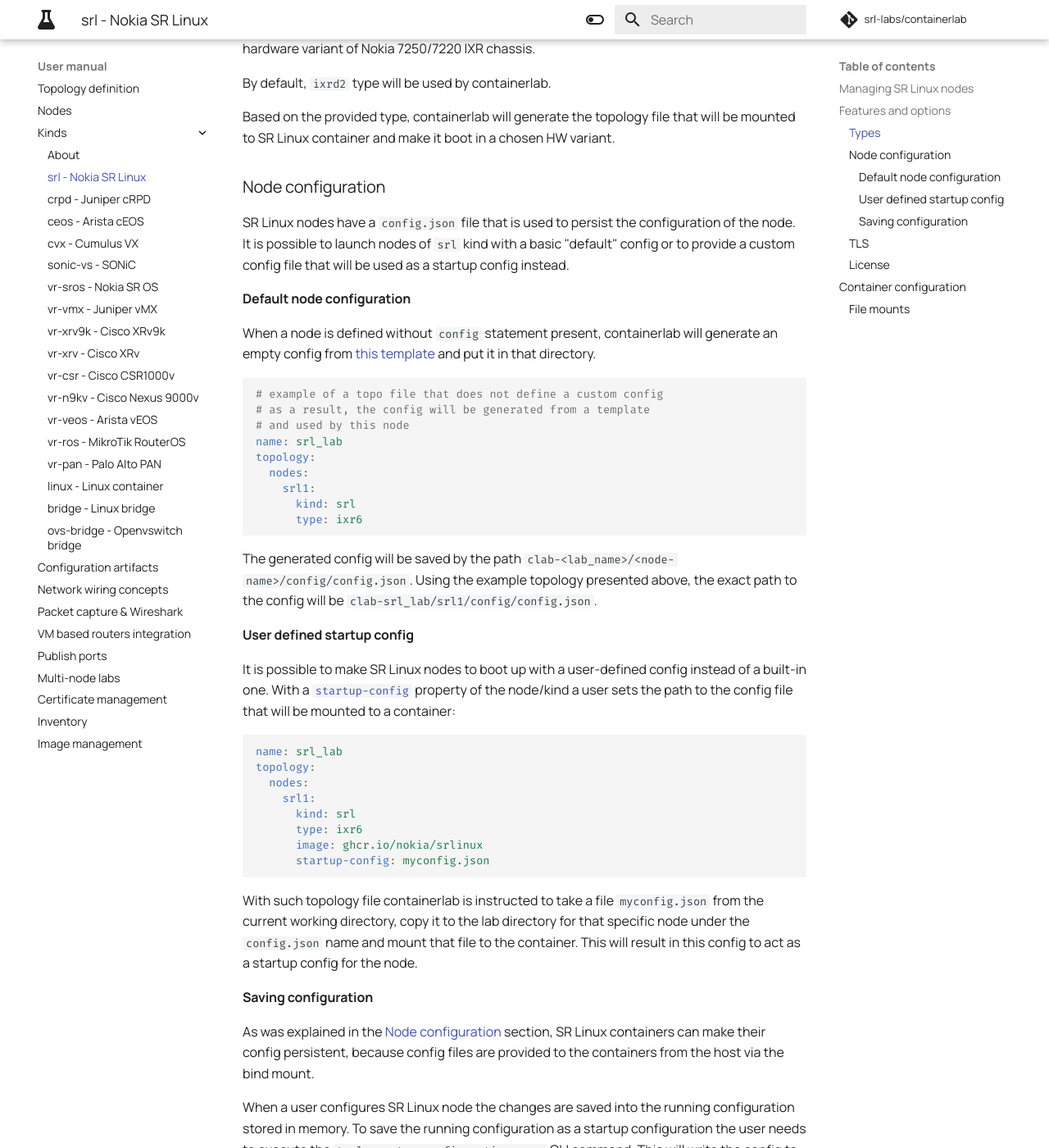
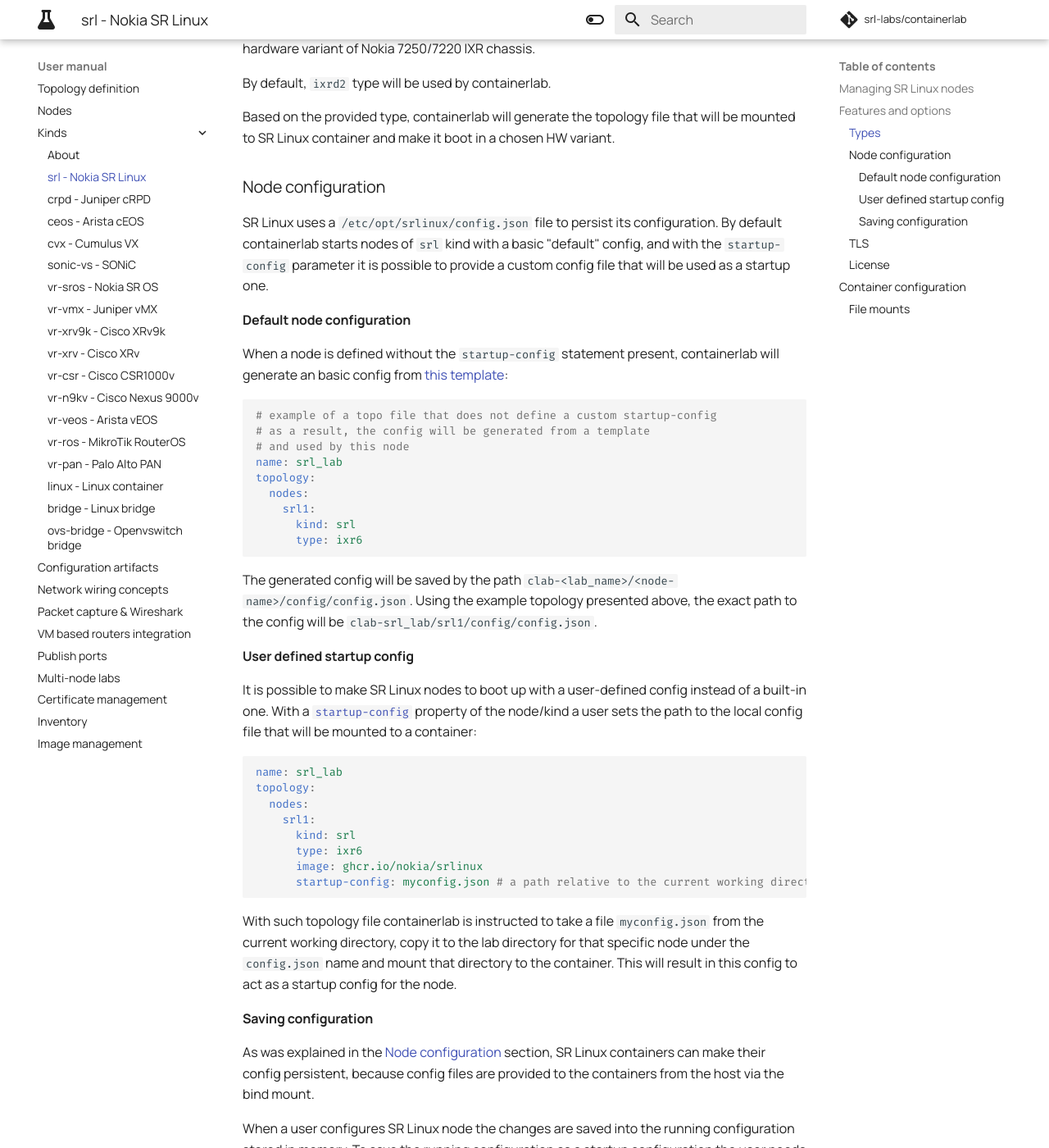
Before and after one commit to srl-labs/containerlab, an MkDocs documentation site: the page built from docs/manual/kinds/srl.md, in a window 1280 px wide and 1400 px high, scrolled down 853 px. Shown: the whole window at 82% size. Built offline with MkDocs 1.6.1 and Material for MkDocs 9.7.7, drawn with Linux system fonts in a browser that asks for light colours; emoji names are drawn with the system emoji font; comment, search, counter and statistics services are not loaded; some of the changed text lies outside the part shown.

Commit message:
bring back srl config dir mount
due to srlinux making mv config.tmp config.json and this breaks if the config.json is the mount point

````diff
--- a/docs/manual/kinds/srl.md
+++ b/docs/manual/kinds/srl.md
@@ -42,12 +42,12 @@ By default, `ixrd2` type will be used by containerlab.
 
 Based on the provided type, containerlab will generate the topology file that will be mounted to SR Linux container and make it boot in a chosen HW variant.
 ### Node configuration
-SR Linux nodes have a `config.json` file that is used to persist the configuration of the node. It is possible to launch nodes of `srl` kind with a basic "default" config or to provide a custom config file that will be used as a startup config instead.
+SR Linux uses a `/etc/opt/srlinux/config.json` file to persist its configuration. By default containerlab starts nodes of `srl` kind with a basic "default" config, and with the `startup-config` parameter it is possible to provide a custom config file that will be used as a startup one.
 #### Default node configuration
-When a node is defined without `config` statement present, containerlab will generate an empty config from [this template](https://github.com/srl-labs/containerlab/blob/master/nodes/srl/srl.cfg) and put it in that directory.
+When a node is defined without the `startup-config` statement present, containerlab will generate an basic config from [this template](https://github.com/srl-labs/containerlab/blob/master/nodes/srl/srl.cfg):
 
 ```yaml
-# example of a topo file that does not define a custom config
+# example of a topo file that does not define a custom startup-config
 # as a result, the config will be generated from a template
 # and used by this node
 name: srl_lab
@@ -61,7 +61,7 @@ topology:
 The generated config will be saved by the path `clab-<lab_name>/<node-name>/config/config.json`. Using the example topology presented above, the exact path to the config will be `clab-srl_lab/srl1/config/config.json`.
 
 #### User defined startup config
-It is possible to make SR Linux nodes to boot up with a user-defined config instead of a built-in one. With a [`startup-config`](../nodes.md#startup-config) property of the node/kind a user sets the path to the config file that will be mounted to a container:
+It is possible to make SR Linux nodes to boot up with a user-defined config instead of a built-in one. With a [`startup-config`](../nodes.md#startup-config) property of the node/kind a user sets the path to the local config file that will be mounted to a container:
 
 ```yaml
 name: srl_lab
@@ -71,17 +71,17 @@ topology:
       kind: srl
       type: ixr6
       image: ghcr.io/nokia/srlinux
-      startup-config: myconfig.json
+      startup-config: myconfig.json # a path relative to the current working directory
 ```
 
-With such topology file containerlab is instructed to take a file `myconfig.json` from the current working directory, copy it to the lab directory for that specific node under the `config.json` name and mount that file to the container. This will result in this config to act as a startup config for the node.
+With such topology file containerlab is instructed to take a file `myconfig.json` from the current working directory, copy it to the lab directory for that specific node under the `config.json` name and mount that directory to the container. This will result in this config to act as a startup config for the node.
 
 #### Saving configuration
 As was explained in the [Node configuration](#node-configuration) section, SR Linux containers can make their config persistent, because config files are provided to the containers from the host via the bind mount.
 
 When a user configures SR Linux node the changes are saved into the running configuration stored in memory. To save the running configuration as a startup configuration the user needs to execute the `tools system configuration save` CLI command. This will write the config to the `/etc/opt/srlinux/config.json` file that holds the startup config and is exposed to the host.
 
-SR Linux node also support the [`containerlab save -t <topo-file>`](../../cmd/save.md) command which will execute the command to save the running config on all the lab nodes. For SR Linux node the `tools system configuration save` will be executed:
+SR Linux node also supports the [`containerlab save -t <topo-file>`](../../cmd/save.md) command which will execute the command to save the running config on all the lab nodes. For SR Linux node the `tools system configuration save` will be executed:
 
 ```
 ❯ containerlab save -t quickstart.clab.yml
@@ -138,10 +138,15 @@ When a user starts a lab, containerlab creates a lab directory for storing [conf
 ```
 ~/clab/clab-srl02
 ❯ ls -lah srl1
--rwxrwxrwx+ 1 1002 1002 36169 Aug  2 17:31 config.json
--rw-r--r--  1 root root  233 Dec  1 22:11 topology.yml
+drwxrwxrwx+ 6 1002 1002   87 Dec  1 22:11 config
+-rw-r--r--  1 root root  233 Dec  1 22:11 topology.clab.yml
 ```
 
-The `config.json` file is mounted to container's `/etc/opt/srlinux/config.json` in `rw` mode and will effectively contain the node's configuration that SR Linux runs:
+The `config` directory is mounted to container's `/etc/opt/srlinux/` path in `rw` mode and will effectively contain configuration that SR Linux runs of as well as the files that SR Linux keeps in its `/etc/opt/srlinux/` directory:
+
+```
+❯ ls srl1/config
+banner  cli  config.json  devices  tls  ztp
+```
 
 The topology file that defines the emulated hardware type is driven by the value of the kinds `type` parameter. Depending on a specified `type` the appropriate content will be populated into the `topology.yml` file that will get mounted to `/tmp/topology.yml` directory inside the container in `ro` mode.
````
Also changed, not shown: 1 other file.
